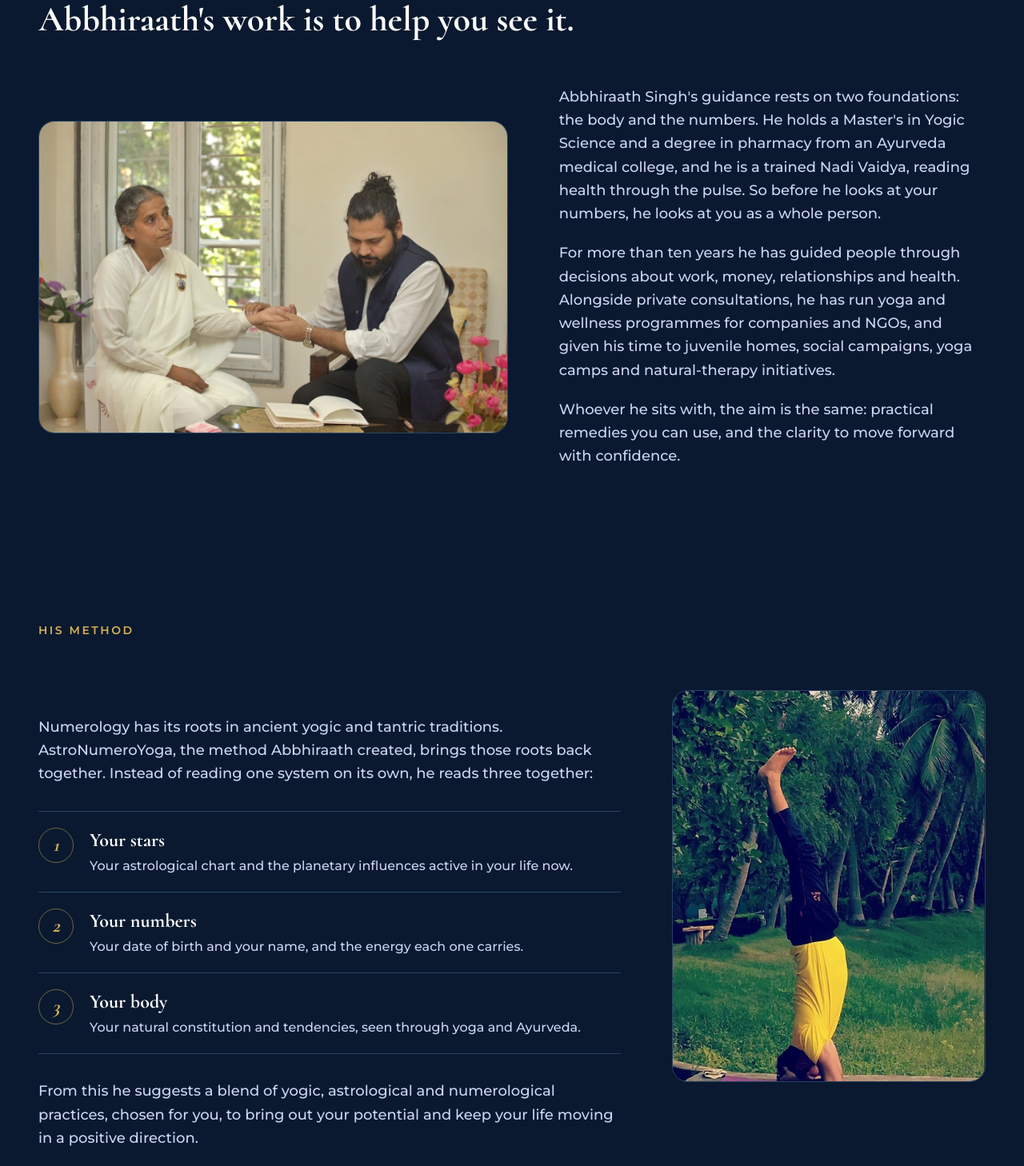
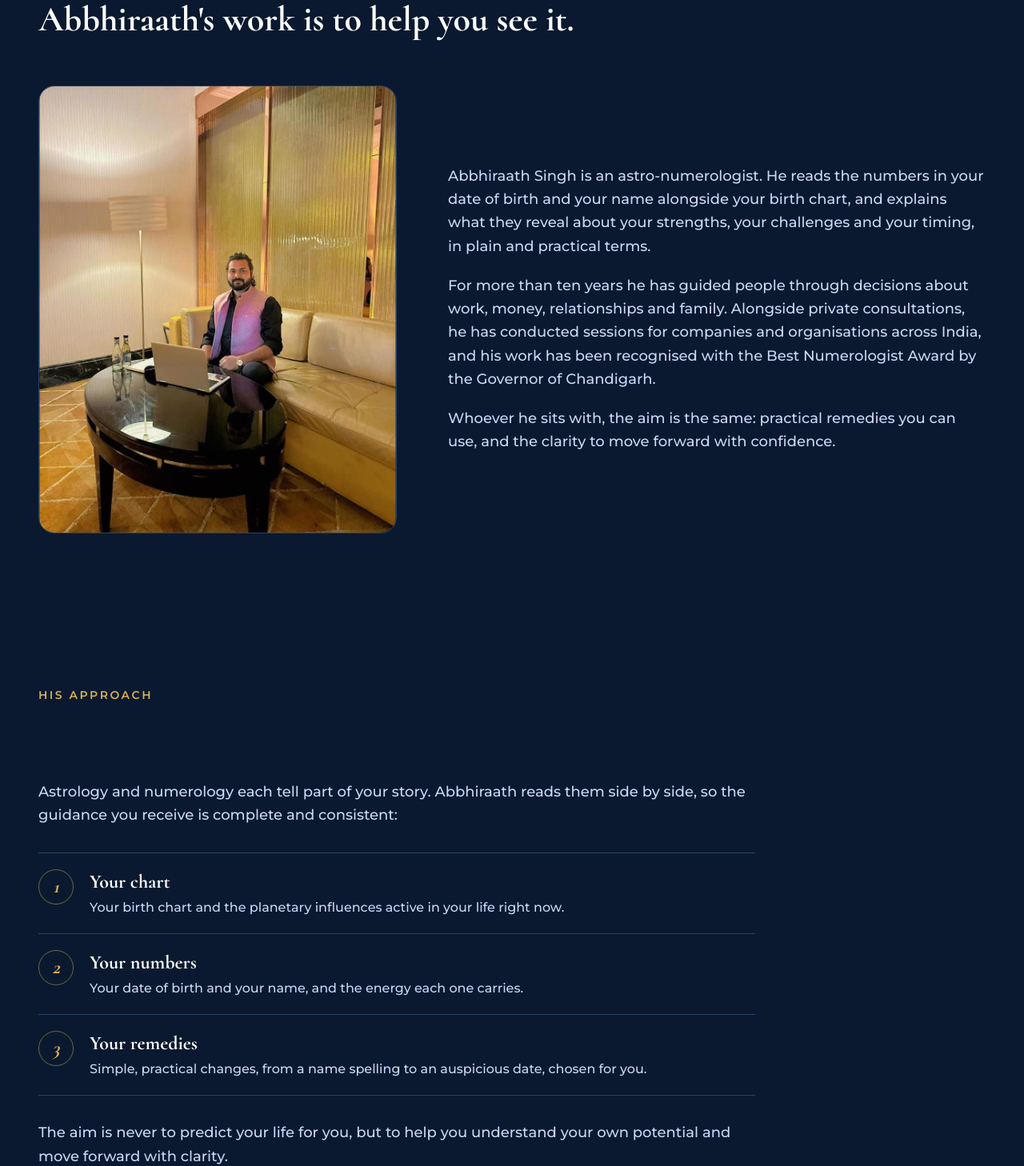
Before and after one commit to ayurshuddhiwellness-main/Numerology-main, a Next.js app: page /about in a window 1280 px wide. Shown: the part 414-1872 px from the top of the page at 80% size. Built offline with nearby package versions, Linux system fonts and the light colour scheme.

Commit message:
Changed the about page

```diff
--- a/src/app/about/page.tsx
+++ b/src/app/about/page.tsx
@@ -6,7 +6,7 @@ import { about, site } from "@/content/site";
 export const metadata: Metadata = {
   title: "About Abbhiraath Singh",
   description:
-    "Astro-numerologist, spiritual counsellor and creator of AstroNumeroYoga, with over a decade of guiding people through life's turning points.",
+    "Astro-numerologist and spiritual counsellor with over a decade of guiding people through life's turning points using astrology and numerology.",
 };
 
 const rule = "border-sky/25";
@@ -31,14 +31,14 @@ export default function AboutPage() {
           <p className="max-w-5xl font-display text-3xl leading-[1.2] font-bold text-white sm:text-4xl lg:text-[44px]">
             {intro.statement}
           </p>
-          <div className="mt-10 grid items-center gap-10 lg:mt-14 lg:grid-cols-[minmax(0,1.1fr)_minmax(0,1fr)] lg:gap-16">
-            <div className={`gold-edge relative aspect-[3/2] overflow-hidden rounded-[20px] border ${rule}`}>
+          <div className="mt-10 grid items-center gap-10 lg:mt-14 lg:grid-cols-[minmax(0,0.8fr)_minmax(0,1.2fr)] lg:gap-16">
+            <div className={`gold-edge relative aspect-[4/3] overflow-hidden rounded-[20px] border ${rule} sm:aspect-[4/5]`}>
               <Image
                 src={intro.image.src}
                 alt={intro.image.alt}
                 fill
                 sizes="(min-width: 1024px) 50vw, 100vw"
-                className="object-cover"
+                className="object-cover object-[50%_78%]"
               />
             </div>
             <div className="flex flex-col gap-5">
@@ -52,10 +52,10 @@ export default function AboutPage() {
         </Container>
       </section>
 
-      {/* AstroNumeroYoga */}
+      {/* His approach */}
       <section className="py-16 lg:py-24">
-        <Container className="grid items-center gap-10 lg:grid-cols-[minmax(0,1.3fr)_minmax(0,0.7fr)] lg:gap-16">
-          <div>
+        <Container>
+          <div className="max-w-4xl">
             <Eyebrow>{method.eyebrow}</Eyebrow>
             <Title>{method.title}</Title>
             <p className="mt-6 text-base leading-relaxed lg:text-lg">{method.lead}</p>
@@ -76,15 +76,6 @@ export default function AboutPage() {
               ))}
             </ol>
             <p className="mt-8 text-base leading-relaxed lg:text-lg">{method.close}</p>
-          </div>
-          <div className={`gold-edge relative mx-auto aspect-[4/5] w-full max-w-sm overflow-hidden rounded-[20px] border ${rule} lg:max-w-none`}>
-            <Image
-              src={method.image.src}
-              alt={method.image.alt}
-              fill
-              sizes="(min-width: 1024px) 32vw, 100vw"
-              className="object-cover object-[50%_35%]"
-            />
           </div>
         </Container>
       </section>
--- a/src/content/site.ts
+++ b/src/content/site.ts
@@ -162,23 +162,22 @@ export const about = {
     eyebrow: "His Story",
     statement: "The power to change your life is already within you. Abbhiraath's work is to help you see it.",
     paragraphs: [
-      "Abbhiraath Singh's guidance rests on two foundations: the body and the numbers. He holds a Master's in Yogic Science and a degree in pharmacy from an Ayurveda medical college, and he is a trained Nadi Vaidya, reading health through the pulse. So before he looks at your numbers, he looks at you as a whole person.",
-      "For more than ten years he has guided people through decisions about work, money, relationships and health. Alongside private consultations, he has run yoga and wellness programmes for companies and NGOs, and given his time to juvenile homes, social campaigns, yoga camps and natural-therapy initiatives.",
+      "Abbhiraath Singh is an astro-numerologist. He reads the numbers in your date of birth and your name alongside your birth chart, and explains what they reveal about your strengths, your challenges and your timing, in plain and practical terms.",
+      "For more than ten years he has guided people through decisions about work, money, relationships and family. Alongside private consultations, he has conducted sessions for companies and organisations across India, and his work has been recognised with the Best Numerologist Award by the Governor of Chandigarh.",
       "Whoever he sits with, the aim is the same: practical remedies you can use, and the clarity to move forward with confidence.",
     ],
-    image: { src: "/images/about-pulse-reading.jpg", width: 1280, height: 854, alt: "Abbhiraath Singh reading a woman's pulse during a consultation" },
+    image: { src: "/images/practitioner.jpg", width: 962, height: 1280, alt: "Dr. Abbhiraath Singh seated at a table with a laptop" },
   },
   method: {
-    eyebrow: "His Method",
-    title: "AstroNumeroYoga",
-    lead: "Numerology has its roots in ancient yogic and tantric traditions. AstroNumeroYoga, the method Abbhiraath created, brings those roots back together. Instead of reading one system on its own, he reads three together:",
+    eyebrow: "His Approach",
+    title: "Your stars and your numbers, read together",
+    lead: "Astrology and numerology each tell part of your story. Abbhiraath reads them side by side, so the guidance you receive is complete and consistent:",
     pillars: [
-      { name: "Your stars", text: "Your astrological chart and the planetary influences active in your life now." },
+      { name: "Your chart", text: "Your birth chart and the planetary influences active in your life right now." },
       { name: "Your numbers", text: "Your date of birth and your name, and the energy each one carries." },
-      { name: "Your body", text: "Your natural constitution and tendencies, seen through yoga and Ayurveda." },
+      { name: "Your remedies", text: "Simple, practical changes, from a name spelling to an auspicious date, chosen for you." },
     ],
-    close: "From this he suggests a blend of yogic, astrological and numerological practices, chosen for you, to bring out your potential and keep your life moving in a positive direction.",
-    image: { src: "/images/about-yoga.jpg", width: 1000, height: 1419, alt: "Abbhiraath Singh holding a headstand on a yoga mat in a garden" },
+    close: "The aim is never to predict your life for you, but to help you understand your own potential and move forward with clarity.",
   },
   areas: {
     eyebrow: "Where He Helps",
@@ -187,7 +186,6 @@ export const about = {
       { name: "Business", items: ["Business name, place and logo", "Partner evaluation", "Energy sessions before key meetings"] },
       { name: "Career & money", items: ["Your current job", "Future growth", "The right people around you", "Money flow"] },
       { name: "Relationships", items: ["Marriage", "Partner compatibility", "Understanding your children"] },
-      { name: "Health & wellbeing", items: ["Yoga and meditation", "Mental positivity sessions", "Stress and breathwork"] },
       { name: "Home & workplace", items: ["Vastu for homes and offices", "Simple corrections, no rebuilding"] },
     ],
   },
@@ -212,7 +210,7 @@ export const about = {
       { name: "Uthkrushtha Sewa Sansthan Award", by: "", year: "2018" },
       { name: "Commendation", by: "Delhi Police, mock drill", year: "2012" },
     ],
-    hostsLabel: "Sessions and programmes conducted for",
+    hostsLabel: "Sessions conducted for",
     hosts: [
       "Artemis Group of Hospitals, Gurugram",
       "Holdwell Components, Kolkata",
```
Also changed, not shown: public/images/about-pulse-reading.jpg (deleted), public/images/about-yoga.jpg (deleted).
